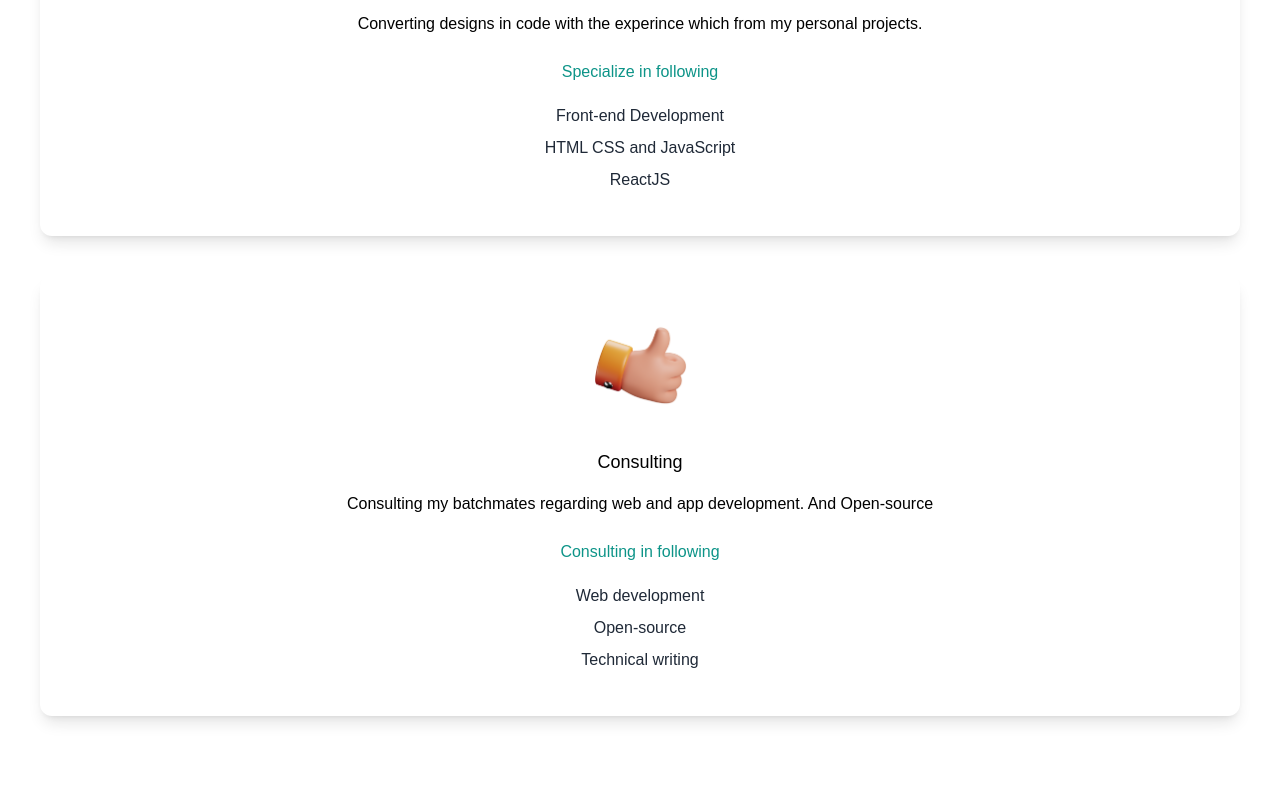
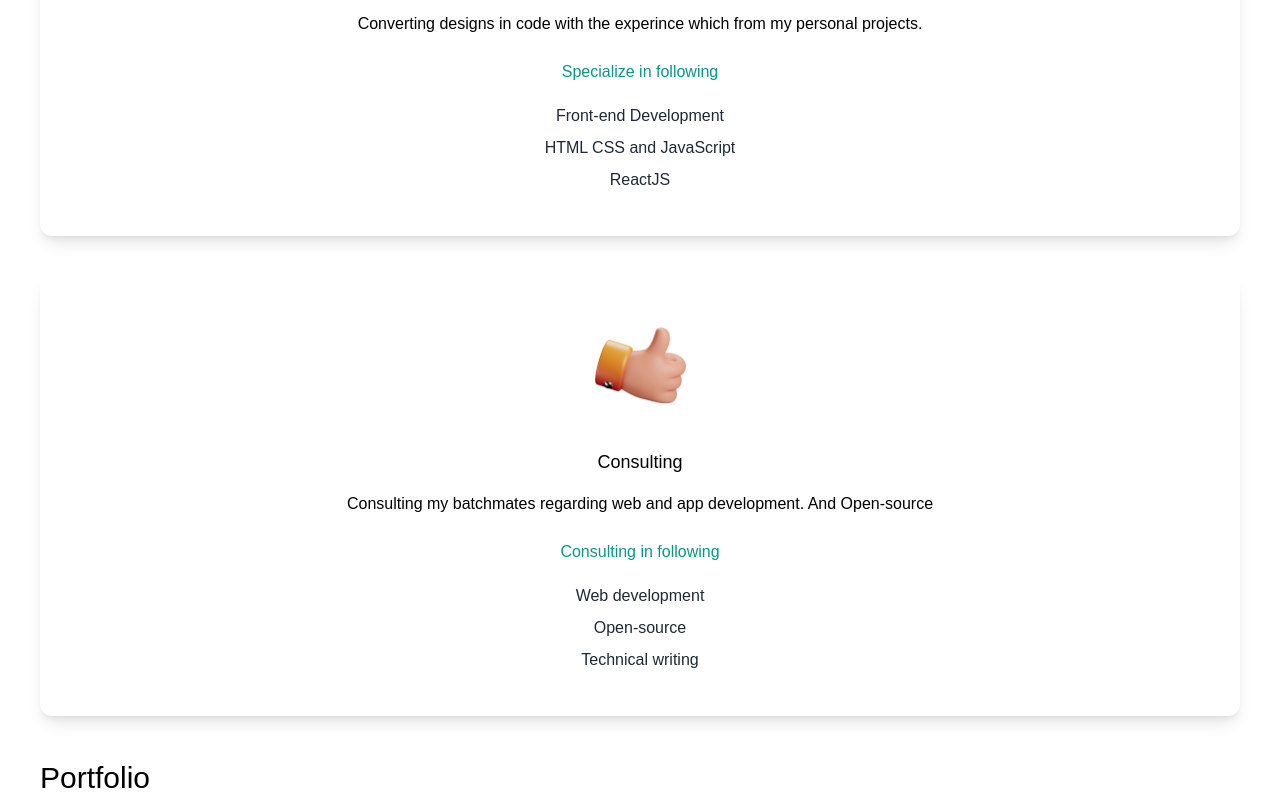
Before and after one commit to AmolShelke2/React-Tailwind-portfolio, a Next.js app: page / in a window 1280 px wide. Shown: the part 1716-2516 px from the top of the page. Before the commit the page ends 2472 px from the top, so only its background shows below. Built offline with nearby package versions, Linux system fonts and the light colour scheme.

Commit message:
Adding project section

```diff
--- a/pages/index.tsx
+++ b/pages/index.tsx
@@ -121,6 +121,12 @@
             <p className="text-gray-800 py-1">Technical writing</p>
           </div>
         </section>
+
+        <section>
+          <div>
+            <h3 className="text-3xl py-1">Portfolio</h3>
+          </div>
+        </section>
       </main>
     </div>
   );
```
